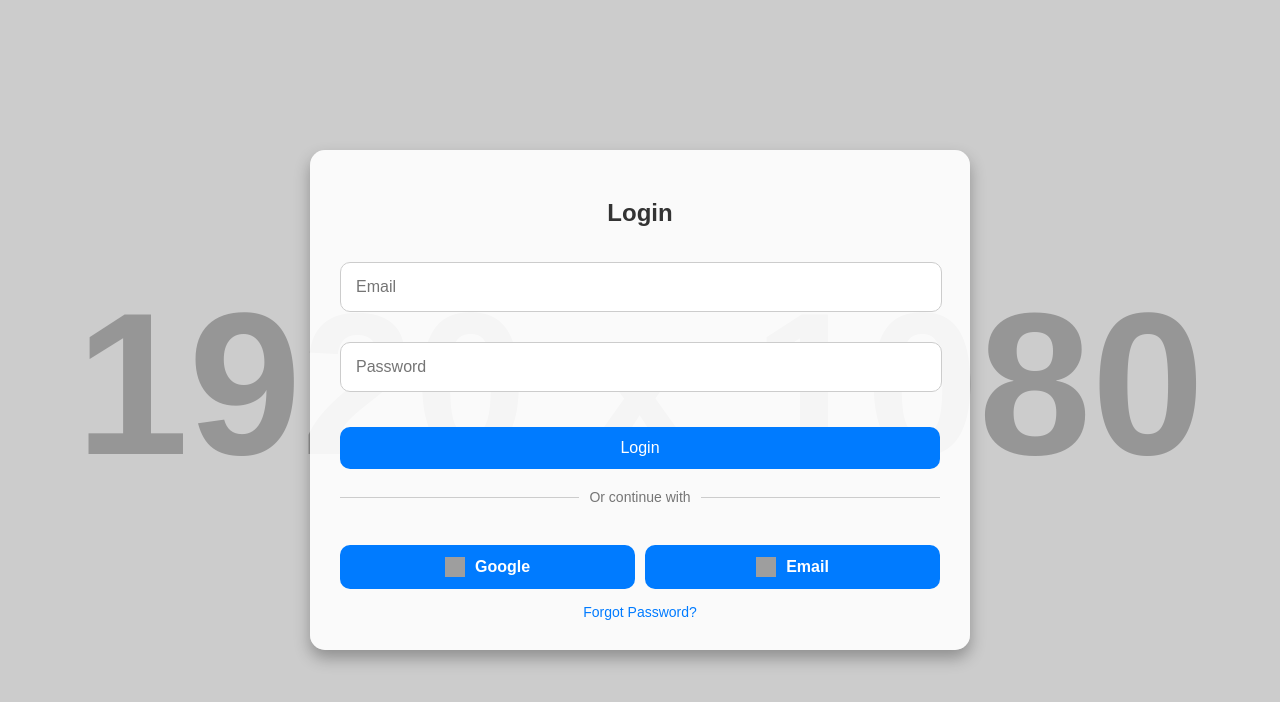
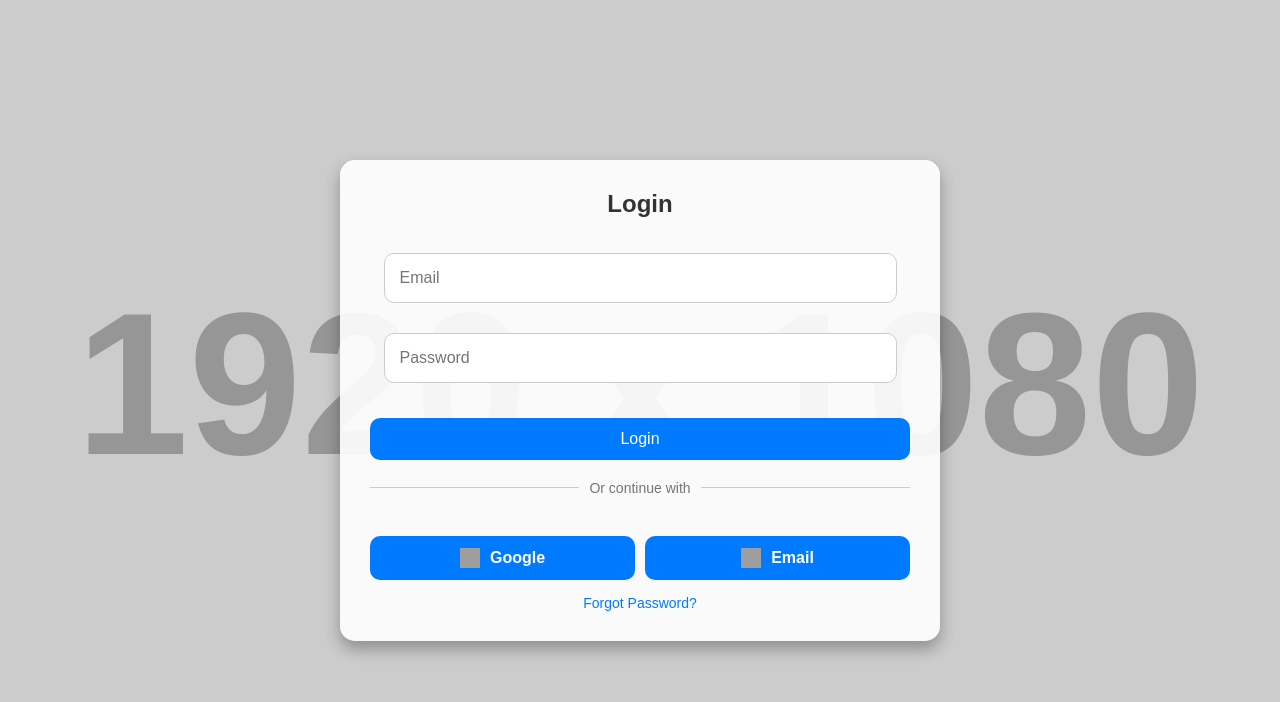
Before and after one commit to ekitapattjoshi-201/vacation-exp, a React (Create React App) app: page / in a window 1280 px wide. Shown: the top 702 px of the page. Built offline with nearby package versions, Linux system fonts and the light colour scheme; grey boxes are pictures that could not be loaded.

Commit message:
style: add global styling configuration

```diff
--- a/src/index.js
+++ b/src/index.js
@@ -1,6 +1,7 @@
 import React from "react";
 import ReactDOM from "react-dom/client";
 import App from "./App";
+import "./styles/global.css";
 
 const root = ReactDOM.createRoot(document.getElementById("root"));
 root.render(<App />);
--- /dev/null
+++ b/src/styles/global.css
@@ -0,0 +1,9 @@
+* {
+  margin: 0;
+  padding: 0;
+  box-sizing: border-box;
+}
+
+body {
+  font-family: Arial, sans-serif;
+}
```
